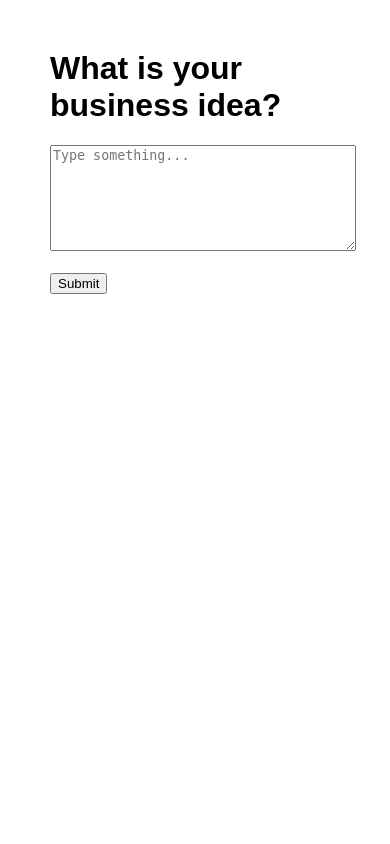
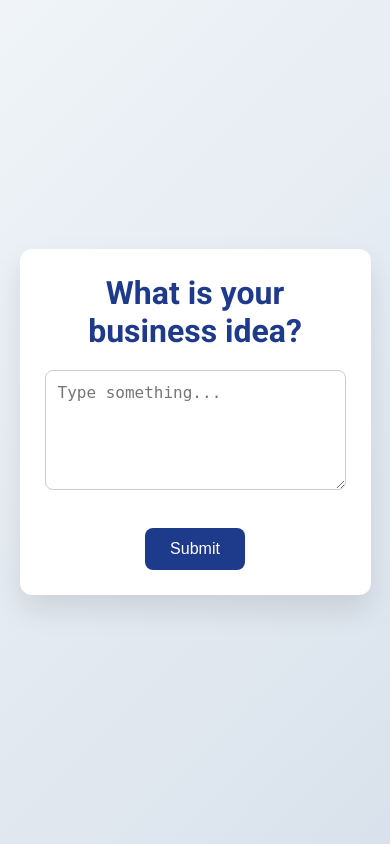
Before and after one commit to taloncouture/DedalusLabs-Hackathon-2025, a Django app: page / in a window 390 px wide. Run offline with Django 5.2, Linux system fonts and the light colour scheme.

Commit message:
Updated the gui to look better

```diff
--- a/startupadvice/core/templates/core/home.html
+++ b/startupadvice/core/templates/core/home.html
@@ -3,19 +3,111 @@
 <head>
     <meta charset="UTF-8">
     <title>AI Startup Advice</title>
-    <style>
-        body { font-family: Arial; margin: 50px; }
-        textarea { width: 300px; height: 100px; }
-        .result { margin-top: 20px; font-weight: bold; }
+    <link rel="stylesheet" hfref="style.css">
+	<link href="https://fonts.googleapis.com/css2?family=Roboto:wght@400;500;700&display=swap" rel="stylesheet">
+	<style>
+		body { font-family: 'Roboto', sans-serif; }
+	</style>
+
+	<style>
+        /* Reset some default styles */
+        * {
+            box-sizing: border-box;
+            margin: 0;
+            padding: 0;
+        }
+
+        body {
+            font-family: 'Roboto', sans-serif;
+            height: 100vh;
+            display: flex;
+            justify-content: center; /* horizontal center */
+            align-items: center;     /* vertical center */
+            background: linear-gradient(135deg, #f0f4f8, #d9e2ec);
+        }
+
+        .container {
+            background-color: #ffffff;
+            padding: 40px;
+            border-radius: 12px;
+            box-shadow: 0 15px 30px rgba(0,0,0,0.1);
+            max-width: 500px;
+            width: 90%;
+            text-align: center;
+        }
+
+        h1 {
+            margin-bottom: 20px;
+            color: #1e3a8a;
+        }
+
+        textarea {
+            width: 100%;
+            height: 120px;
+            padding: 12px;
+            font-size: 16px;
+            border-radius: 8px;
+            border: 1px solid #ccc;
+            resize: vertical;
+            transition: border-color 0.3s, box-shadow 0.3s;
+        }
+
+        textarea:focus {
+            border-color: #1e3a8a;
+            box-shadow: 0 0 5px rgba(30,58,138,0.3);
+            outline: none;
+        }
+
+        button {
+            background-color: #1e3a8a;
+            color: white;
+            border: none;
+            padding: 12px 25px;
+            font-size: 16px;
+            border-radius: 8px;
+            cursor: pointer;
+            margin-top: 15px;
+            transition: background-color 0.3s;
+        }
+
+        button:hover {
+            background-color: #3b82f6;
+        }
+
+        .result {
+            margin-top: 25px;
+            padding: 20px;
+            background-color: #f1f5f9;
+            border-left: 5px solid #1e3a8a;
+            border-radius: 8px;
+        }
+
+        @media (max-width: 600px) {
+            .container {
+                padding: 25px;
+            }
+        }
     </style>
+
+
 </head>
 <body>
+	<div class="container">
     <h1>What is your business idea?</h1>
     <form method="POST">
         {% csrf_token %}
         <textarea name="user_text" placeholder="Type something...">{{ request.POST.user_text }}</textarea><br><br>
         <button type="submit">Submit</button>
     </form>
+
+	<script>
+		const form = document.querySelector('form');
+		form.addEventListener('submit', () => {
+    	const btn = form.querySelector('button');
+    	btn.disabled = true;
+    	btn.textContent = 'Processing...';
+		});
+	</script>
 
     {% if output %}
         <div class="result">
```
Also changed, not shown: startupadvice/core/templates/core/style.css (added, +74 -0 lines).
